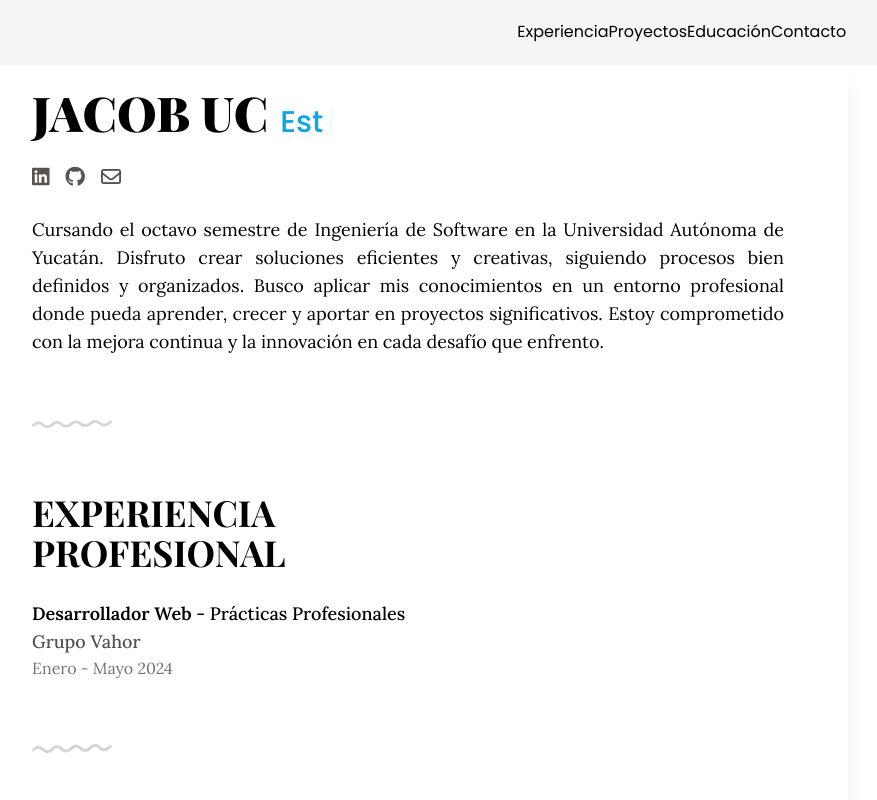
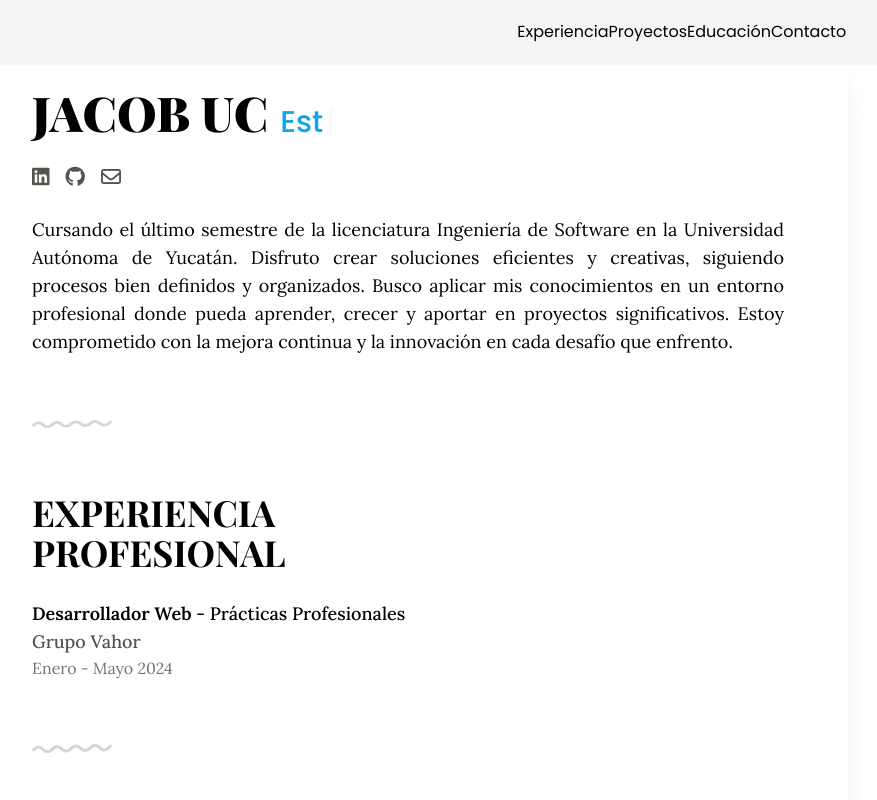
Before and after one commit to JacobUc/resume, a React (Vite) app: page / in a window 1280 px wide. Shown: the top 800 px of the page, without its empty margins (232-1109 px from the left). Built offline with nearby package versions, Linux system fonts and the light colour scheme.

Commit message:
Updating presentation

```diff
--- a/src/components/Presentation.jsx
+++ b/src/components/Presentation.jsx
@@ -47,7 +47,7 @@ export default function Presentation(){
                 {/* Descripcion */}
                 <div className='mt-6'>
                     <p className='text-justify font-lora text-lg leading-7'>
-                        Cursando el octavo semestre de Ingeniería de Software en la Universidad Autónoma de Yucatán. Disfruto crear soluciones eficientes y creativas, siguiendo procesos bien definidos y organizados. Busco aplicar mis conocimientos en un entorno profesional donde pueda aprender, crecer y aportar en proyectos significativos. Estoy comprometido con la mejora continua y la innovación en cada desafío que enfrento.
+                        Cursando el último semestre de la licenciatura Ingeniería de Software en la Universidad Autónoma de Yucatán. Disfruto crear soluciones eficientes y creativas, siguiendo procesos bien definidos y organizados. Busco aplicar mis conocimientos en un entorno profesional donde pueda aprender, crecer y aportar en proyectos significativos. Estoy comprometido con la mejora continua y la innovación en cada desafío que enfrento.
                     </p>
                 </div>
             </div>
```
Also changed, not shown: 1 other file (tests, documents, lock files or other folders).
